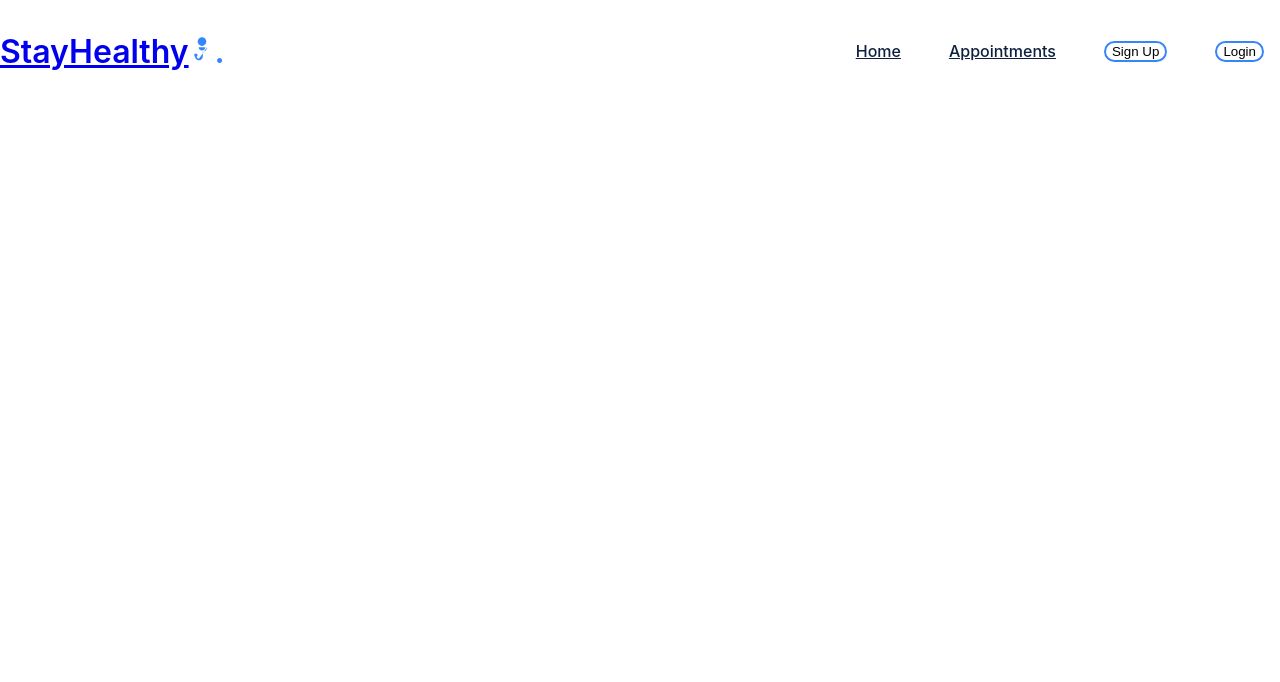
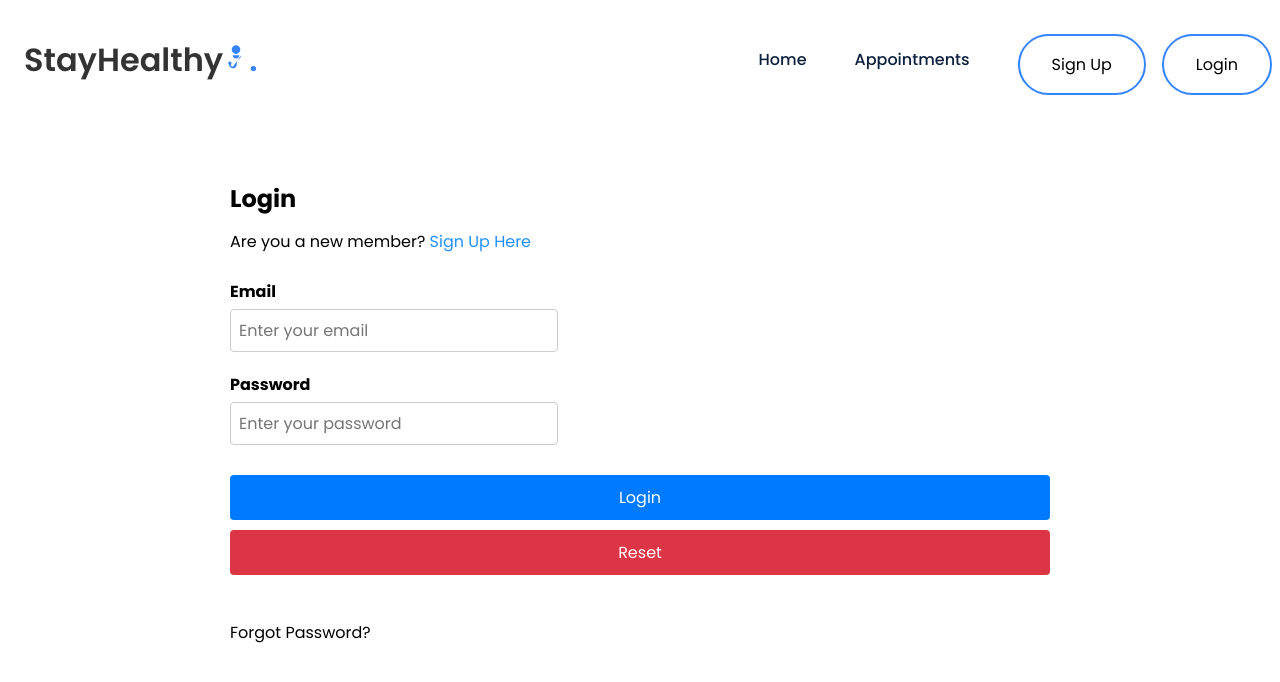
Before and after one commit to JuniorLake/test_med_app, a React (Create React App) app: page /Login in a window 1280 px wide. Shown: the top 682 px of the page. Built offline with nearby package versions, Linux system fonts and the light colour scheme.

Commit message:
Initial commit

```diff
--- a/src/App.js
+++ b/src/App.js
@@ -6,6 +6,10 @@
 
 // Import custom Navbar component
 import Navbar from './Components/Navbar/Navbar';
+
+import Landing_Page from './Components/Landing_Page/LandingPage.js';
+import Login from './Components/Login/Login.js';
+import Sign_Up from './Components/Sign_Up/Sign_Up.js';
 
 // Function component for the main App
 function App() {
@@ -21,6 +25,8 @@
           {/* Set up the Routes for different pages */}
           <Routes>
             {/* Define individual Route components for different pages */}
+            <Route path="/" element={<Landing_Page/>}/>
+            <Route path="/Login" element={<Login/>}/>
           </Routes>
         </BrowserRouter>
     </div>
--- a/src/Components/Landing_Page/Landing_Page.js
+++ b/src/Components/Landing_Page/LandingPage.js
@@ -1,7 +1,6 @@
 import React from "react"; // Importing the necessary modules from React library
 
 import "./LandingPage.css"; // Importing the CSS styles for the Landing_Page component
-import Landing_page from './Components/Landing_Page/Landing_page';
 // Defining the Function component Landing_Page
 const Landing_Page = () => {
   return (
--- /dev/null
+++ b/src/Components/Login/Login.js
@@ -0,0 +1,86 @@
+import React from "react";
+import "./Login.css"; // Import your CSS file (if available)
+
+function Login() {
+  return (
+    <div>
+      {/* Main container div for the page content */}
+      <div className="container">
+        {/* Div for login grid layout */}
+        <div className="login-grid">
+          {/* Div for login text */}
+          <div className="login-text">
+            <h2>Login</h2>
+          </div>
+
+          {/* Additional login text with a link to Sign Up page */}
+          <div className="login-text">
+            Are you a new member?{" "}
+            <span>
+              <a href="../Sign_Up/Sign_Up.html" style={{ color: "#2190FF" }}>
+                {" "}
+                Sign Up Here
+              </a>
+            </span>
+          </div>
+
+          <br />
+
+          {/* Div for login form */}
+          <div className="login-form">
+            <form>
+              {/* Form group for email input */}
+              <div className="form-group">
+                <label htmlFor="email">Email</label>
+                <input
+                  type="email"
+                  name="email"
+                  id="email"
+                  className="form-control"
+                  placeholder="Enter your email"
+                  aria-describedby="helpId"
+                />
+              </div>
+
+              {/* Form group for password input */}
+              <div className="form-group">
+                <label htmlFor="password">Password</label>
+                <input
+                  type="password"
+                  name="password"
+                  id="password"
+                  className="form-control"
+                  placeholder="Enter your password"
+                  aria-describedby="helpId"
+                />
+              </div>
+
+              {/* Button group for login and reset buttons */}
+              <div className="btn-group">
+                <button
+                  type="submit"
+                  className="btn btn-primary mb-2 mr-1 waves-effect waves-light"
+                >
+                  Login
+                </button>
+                <button
+                  type="reset"
+                  className="btn btn-danger mb-2 waves-effect waves-light"
+                >
+                  Reset
+                </button>
+              </div>
+
+              <br />
+
+              {/* Additional login text for 'Forgot Password' option */}
+              <div className="login-text">Forgot Password?</div>
+            </form>
+          </div>
+        </div>
+      </div>
+    </div>
+  );
+}
+
+export default Login;
--- /dev/null
+++ b/src/Components/Sign_Up/Sign_up.js
@@ -0,0 +1,108 @@
+import React from "react";
+import "./Sign_Up.css"; // Optional CSS import
+
+function Sign_Up() {
+  return (
+    <div>
+      {/* Main container with margin-top */}
+      <div className="container" style={{ marginTop: "5%" }}>
+        {/* Grid layout for sign-up form */}
+        <div className="signup-grid">
+          {/* Title for the sign-up form */}
+          <div className="signup-text">
+            <h1>Sign Up</h1>
+          </div>
+
+          {/* Text for existing members to log in */}
+          <div className="signup-text1" style={{ textAlign: "left" }}>
+            Already a member?{" "}
+            <span>
+              <a href="../Login/Login.html" style={{ color: "#2190FF" }}>
+                Login
+              </a>
+            </span>
+          </div>
+
+          {/* Form for user sign-up */}
+          <div className="signup-form">
+            <form>
+              {/* Form group for user's name */}
+              <div className="form-group">
+                <label htmlFor="name">Name</label>
+                <input
+                  type="text"
+                  name="name"
+                  id="name"
+                  required
+                  className="form-control"
+                  placeholder="Enter your name"
+                  aria-describedby="helpId"
+                />
+              </div>
+
+              {/* Form group for user's phone number */}
+              <div className="form-group">
+                <label htmlFor="phone">Phone</label>
+                <input
+                  type="tel"
+                  name="phone"
+                  id="phone"
+                  required
+                  className="form-control"
+                  placeholder="Enter your phone number"
+                  aria-describedby="helpId"
+                />
+              </div>
+
+              {/* Form group for user's email */}
+              <div className="form-group">
+                <label htmlFor="email">Email</label>
+                <input
+                  type="email"
+                  name="email"
+                  id="email"
+                  required
+                  className="form-control"
+                  placeholder="Enter your email"
+                  aria-describedby="helpId"
+                />
+              </div>
+
+              {/* Form group for user's password */}
+              <div className="form-group">
+                <label htmlFor="password">Password</label>
+                <input
+                  type="password"
+                  name="password"
+                  id="password"
+                  required
+                  className="form-control"
+                  placeholder="Enter your password"
+                  aria-describedby="helpId"
+                />
+              </div>
+
+              {/* Button group for form submission and reset */}
+              <div className="btn-group">
+                <button
+                  type="submit"
+                  className="btn btn-primary mb-2 mr-1 waves-effect waves-light"
+                >
+                  Submit
+                </button>
+                <button
+                  type="reset"
+                  className="btn btn-danger mb-2 waves-effect waves-light"
+                >
+                  Reset
+                </button>
+              </div>
+            </form>
+          </div>
+        </div>
+      </div>
+    </div>
+  );
+}
+
+export default Sign_Up;
```
